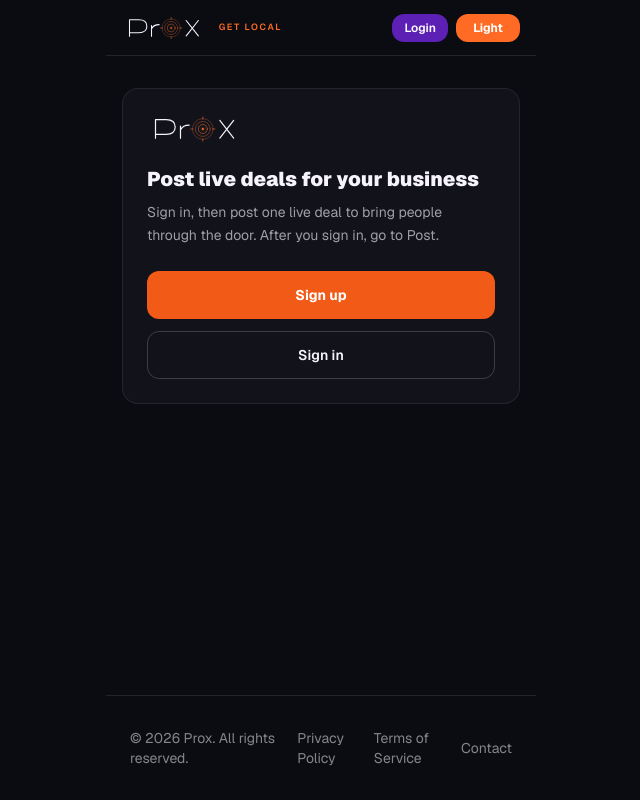
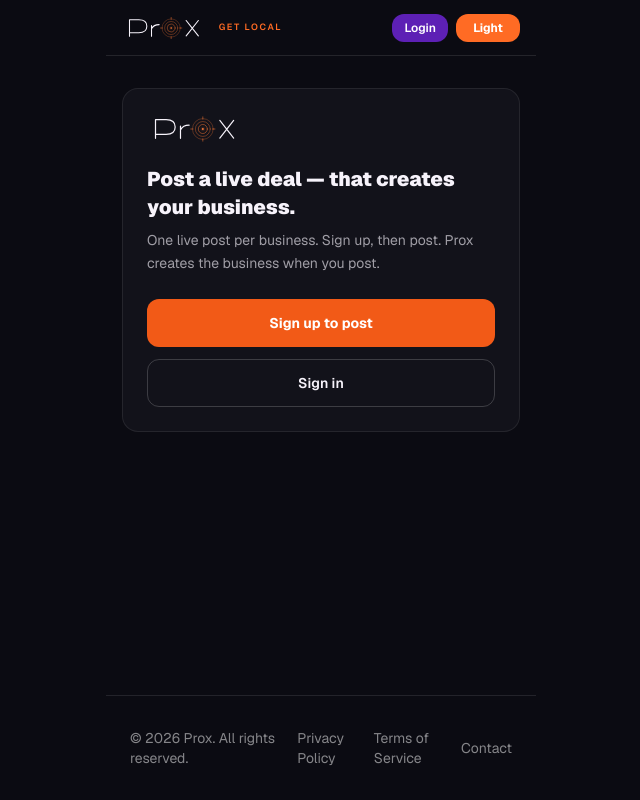
Before and after one commit to proxadvertising-collab/prox-prod, a Next.js app: page /business in a window 1280 px wide. Shown: the whole page, without its empty margins (319-959 px from the left). Built offline with nearby package versions, Linux system fonts and the light colour scheme; no server answers.

Commit message:
fix: Business and Affiliate doors honor next=/post and next=/account

```diff
--- a/app/affiliate/page.tsx
+++ b/app/affiliate/page.tsx
@@ -1,18 +1,25 @@
 'use client'
 
-import React from 'react'
+import React, { useEffect, useMemo, useState } from 'react'
 import Link from 'next/link'
+import { createBrowserClient } from '@/lib/supabase/client'
 import { useTheme } from '@/contexts/ThemeContext'
 
 export default function AffiliatePage() {
   const { theme } = useTheme()
   const isDark = theme === 'dark'
+  const supabase = useMemo(() => createBrowserClient(), [])
+  const [loggedIn, setLoggedIn] = useState<boolean | null>(null)
   const text = isDark ? '#F7F3FB' : '#1A1523'
   const muted = isDark ? 'rgba(247,243,251,0.62)' : 'rgba(26,21,35,0.58)'
   const card = {
     background: isDark ? '#12121A' : '#FFFFFF',
     border: isDark ? '1px solid rgba(255,255,255,0.08)' : '1px solid rgba(26,21,35,0.08)',
   }
+
+  useEffect(() => {
+    supabase.auth.getUser().then(({ data }) => setLoggedIn(!!data.user))
+  }, [supabase])
 
   return (
     <main className="px-4 py-8">
@@ -23,20 +30,30 @@
           style={{ height: 32, width: 'auto' }}
         />
         <h1 className="mt-5 text-xl font-black" style={{ color: text }}>
-          Earn by referring businesses
+          Share your link — every account gets a referral code on Account.
         </h1>
         <p className="mt-2 text-sm leading-relaxed" style={{ color: muted }}>
-          Sign in, open Account, and share your referral link. When a business signs up with your code, it shows up on your Account page.
+          Sign in, open Account, copy your referral link, and send it to a business.
         </p>
+        {loggedIn ? (
           <Link
-          href="/signup"
+            href="/account"
+            className="mt-6 h-12 rounded-xl text-sm font-bold text-white flex items-center justify-center"
+            style={{ background: '#F25A17' }}
+          >
+            Open Account
+          </Link>
+        ) : (
+          <>
+            <Link
+              href="/signup?next=/account"
               className="mt-6 h-12 rounded-xl text-sm font-bold text-white flex items-center justify-center"
               style={{ background: '#F25A17' }}
             >
               Sign up
             </Link>
             <Link
-          href="/login"
+              href="/login?next=/account"
               className="mt-3 h-12 rounded-xl text-sm font-semibold flex items-center justify-center"
               style={{
                 color: text,
@@ -45,6 +62,8 @@
             >
               Sign in
             </Link>
+          </>
+        )}
       </div>
     </main>
   )
--- a/app/auth/callback/route.ts
+++ b/app/auth/callback/route.ts
@@ -1,10 +1,17 @@
 import { NextResponse } from 'next/server'
 import { createServerClient } from '@/lib/supabase/server'
+
+const ALLOWED_NEXT = ['/post', '/account', '/', '/business', '/affiliate']
+
+function safeNext(raw: string | null): string {
+  if (!raw) return '/'
+  return ALLOWED_NEXT.includes(raw) ? raw : '/'
+}
 
 export async function GET(request: Request) {
   const requestUrl = new URL(request.url)
   const code = requestUrl.searchParams.get('code')
-  const next = requestUrl.searchParams.get('next') ?? '/'
+  const next = safeNext(requestUrl.searchParams.get('next'))
 
   if (code) {
     const supabase = await createServerClient()
--- a/app/business/page.tsx
+++ b/app/business/page.tsx
@@ -1,18 +1,25 @@
 'use client'
 
-import React from 'react'
+import React, { useEffect, useMemo, useState } from 'react'
 import Link from 'next/link'
+import { createBrowserClient } from '@/lib/supabase/client'
 import { useTheme } from '@/contexts/ThemeContext'
 
 export default function BusinessPage() {
   const { theme } = useTheme()
   const isDark = theme === 'dark'
+  const supabase = useMemo(() => createBrowserClient(), [])
+  const [loggedIn, setLoggedIn] = useState<boolean | null>(null)
   const text = isDark ? '#F7F3FB' : '#1A1523'
   const muted = isDark ? 'rgba(247,243,251,0.62)' : 'rgba(26,21,35,0.58)'
   const card = {
     background: isDark ? '#12121A' : '#FFFFFF',
     border: isDark ? '1px solid rgba(255,255,255,0.08)' : '1px solid rgba(26,21,35,0.08)',
   }
+
+  useEffect(() => {
+    supabase.auth.getUser().then(({ data }) => setLoggedIn(!!data.user))
+  }, [supabase])
 
   return (
     <main className="px-4 py-8">
@@ -23,20 +30,30 @@
           style={{ height: 32, width: 'auto' }}
         />
         <h1 className="mt-5 text-xl font-black" style={{ color: text }}>
-          Post live deals for your business
+          Post a live deal — that creates your business.
         </h1>
         <p className="mt-2 text-sm leading-relaxed" style={{ color: muted }}>
-          Sign in, then post one live deal to bring people through the door. After you sign in, go to Post.
+          One live post per business. Sign up, then post. Prox creates the business when you post.
         </p>
+        {loggedIn ? (
           <Link
-          href="/signup"
+            href="/post"
             className="mt-6 h-12 rounded-xl text-sm font-bold text-white flex items-center justify-center"
             style={{ background: '#F25A17' }}
           >
-          Sign up
+            Post a deal
+          </Link>
+        ) : (
+          <>
+            <Link
+              href="/signup?next=/post"
+              className="mt-6 h-12 rounded-xl text-sm font-bold text-white flex items-center justify-center"
+              style={{ background: '#F25A17' }}
+            >
+              Sign up to post
             </Link>
             <Link
-          href="/login"
+              href="/login?next=/post"
               className="mt-3 h-12 rounded-xl text-sm font-semibold flex items-center justify-center"
               style={{
                 color: text,
@@ -45,6 +62,8 @@
             >
               Sign in
             </Link>
+          </>
+        )}
       </div>
     </main>
   )
--- a/components/AuthButton.tsx
+++ b/components/AuthButton.tsx
@@ -4,6 +4,13 @@
 import { createBrowserClient } from '@/lib/supabase/client'
 import { useRouter } from 'next/navigation'
 import { useTheme } from '@/contexts/ThemeContext'
+
+const ALLOWED_NEXT = ['/post', '/account', '/', '/business', '/affiliate']
+
+function safeNext(raw: string | null): string {
+  if (!raw) return '/'
+  return ALLOWED_NEXT.includes(raw) ? raw : '/'
+}
 
 function GoogleMark() {
   return (
@@ -29,6 +36,7 @@
   const [message, setMessage] = useState('')
   const [error, setError] = useState('')
   const [loading, setLoading] = useState(false)
+  const [nextPath, setNextPath] = useState('/')
 
   const text = isDark ? '#F7F3FB' : '#1A1523'
   const muted = isDark ? 'rgba(247,243,251,0.6)' : 'rgba(26,21,35,0.55)'
@@ -43,14 +51,25 @@
   }, [initialTab])
 
   useEffect(() => {
+    const params = new URLSearchParams(window.location.search)
+    setNextPath(safeNext(params.get('next')))
+    const ref = params.get('ref')
+    if (ref) {
+      document.cookie = `prox_ref=${encodeURIComponent(ref)}; path=/; max-age=${60 * 60 * 24 * 7}`
+      setRefCode(ref)
+      return
+    }
     const match = document.cookie.match(/(^| )prox_ref=([^;]+)/)
-    if (match) setRefCode(match[2])
+    if (match) setRefCode(decodeURIComponent(match[2]))
   }, [])
+
+  const callbackUrl = () =>
+    `${window.location.origin}/auth/callback?next=${encodeURIComponent(nextPath)}`
 
   const handleGoogleLogin = async () => {
     await supabase.auth.signInWithOAuth({
       provider: 'google',
-      options: { redirectTo: `${window.location.origin}/auth/callback` },
+      options: { redirectTo: callbackUrl() },
     })
   }
 
@@ -61,7 +80,7 @@
     setError('')
     const { error: otpError } = await supabase.auth.signInWithOtp({
       email,
-      options: { emailRedirectTo: `${window.location.origin}/auth/callback` },
+      options: { emailRedirectTo: callbackUrl() },
     })
     setLoading(false)
     if (otpError) setError(otpError.message)
@@ -102,7 +121,7 @@
     }
 
     setLoading(false)
-    router.push('/')
+    router.push(nextPath)
   }
 
   return (
```
Lines whose indentation alone changed are shown as unchanged.
